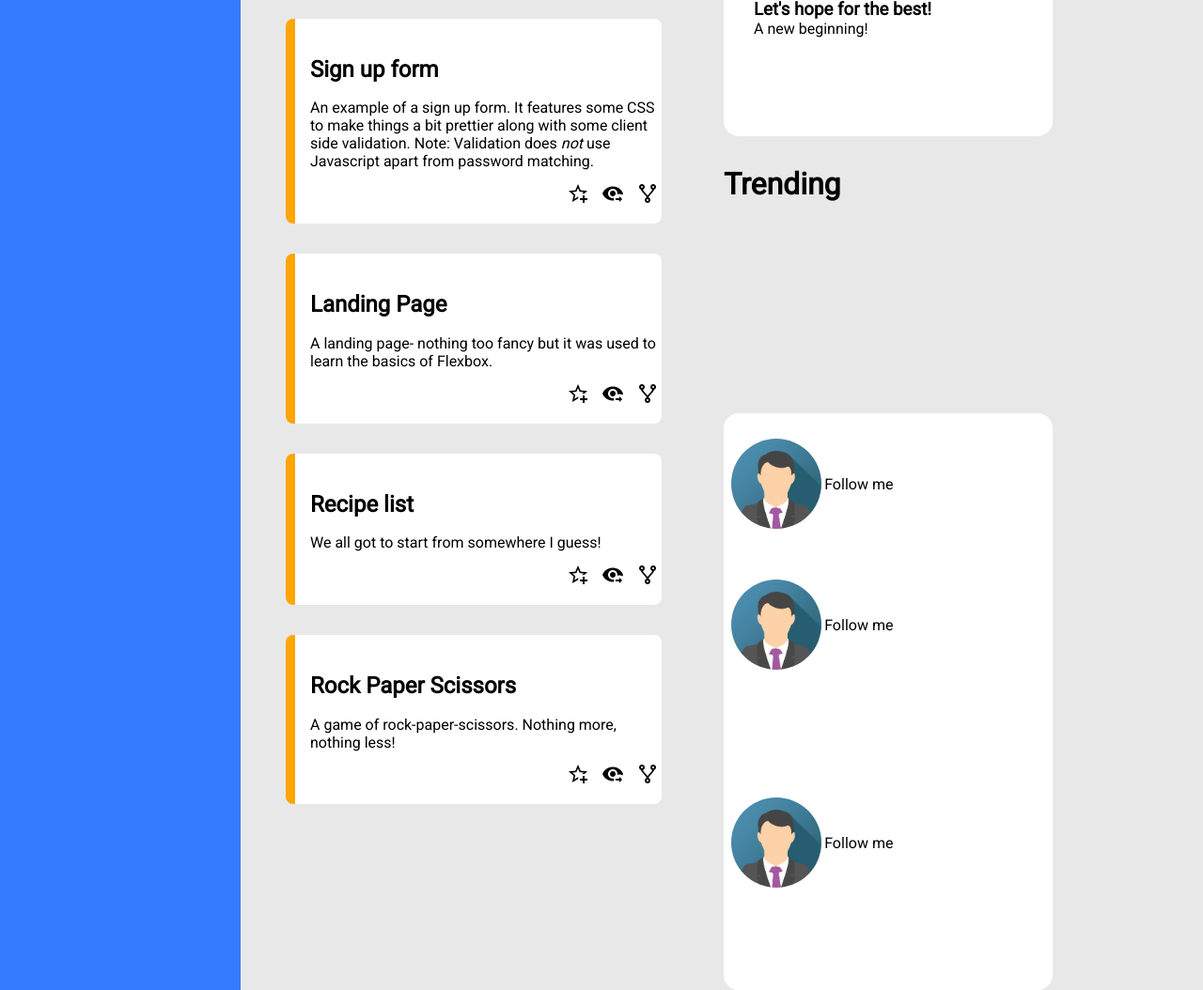
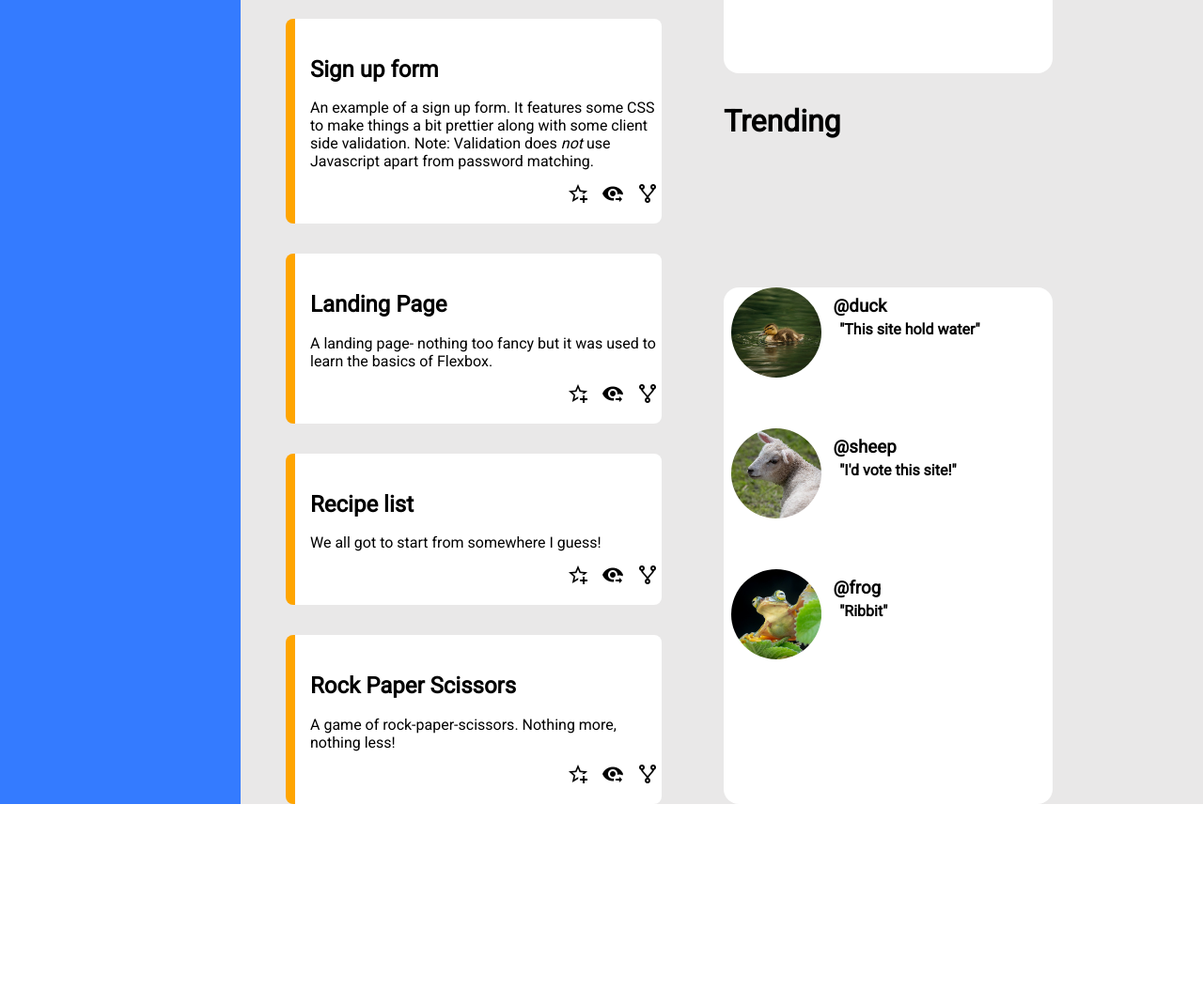
Before and after one commit to filip-anto/grid-dashboard, a plain HTML site: page index.html in a window 1280 px wide. Shown: the part 684-1738 px from the top of the page at 94% size. After the commit the page ends 1540 px from the top, so only its background shows below. Drawn offline with Linux system fonts and the light colour scheme.

Commit message:
Finish trending area

```diff
--- a/index.html
+++ b/index.html
@@ -143,17 +143,19 @@
                 <h1 id="trending">Trending</h1>
                 <div class="trending">
                     <div class="trend">
-                        <img src="avatar.png" style="border-radius:50%; max-width:6rem; max-height:6rem;" alt="User avatar">
-                        <p>Follow me</p>
-
+                        <img src="duck.jpeg" style="border-radius:50%; max-width:6rem; max-height:6rem;" alt="User avatar">
+                        <h3>@duck</h3>
+                        <p>"This site hold water"</p>
                     </div>
                     <div class="trend">
-                        <img src="avatar.png" style="border-radius:50%; max-width:6rem; max-height:6rem;" alt="User avatar">
-                        <p>Follow me</p>
+                        <img src="sheep.jpeg" style="border-radius:50%; max-width:6rem; max-height:6rem;" alt="User avatar">
+                        <h3>@sheep</h3>
+                        <p>"I'd vote this site!"</p>
                     </div>
                     <div class="trend">
-                        <img src="avatar.png" style="border-radius:50%; max-width:6rem; max-height:6rem;" alt="User avatar">
-                        <p>Follow me</p>
+                        <img src="frog.jpeg" style="border-radius:50%; max-width:6rem; max-height:6rem;" alt="User avatar">
+                        <h3>@frog</h3>
+                        <p>"Ribbit"</p>
                     </div>
                 </div>
 
--- a/style.css
+++ b/style.css
@@ -216,7 +216,7 @@ article>div:nth-child(4) {
     display: grid;
     grid-template-columns: repeat(auto-fill, 350px);
     grid-column: 2/3;
-    grid-row: 4/6;
+    grid-row: 4/5;
     background-color: white;
     border-radius: 1em;
     grid-template-rows: repeat(2, min(150px, 10em));
@@ -225,11 +225,25 @@ article>div:nth-child(4) {
 .trend {
     display: grid;
     grid-template-columns: 6rem 1fr;
-    align-items: center;
+    grid-template-rows:1rem 5rem;
     padding-left: 0.5rem;
     gap: 0.2rem;
 }
-
+.trend>img{
+    grid-row:1/3;
+    grid-column:1/2;
+}
+.trend>h3{
+    padding:0.5em;
+    grid-row:1/2;
+    grid-column:2/3;
+}
+.trend>p{
+    padding:1rem;
+    font-weight:800;
+    grid-row:2/3;
+    grid-column:2/3;
+}
 h1 {
     padding-top: 1em;
     padding-bottom: 0.2em;
```
Also changed, not shown: duck.jpeg (added), frog.jpeg (added), sheep.jpeg (added).
